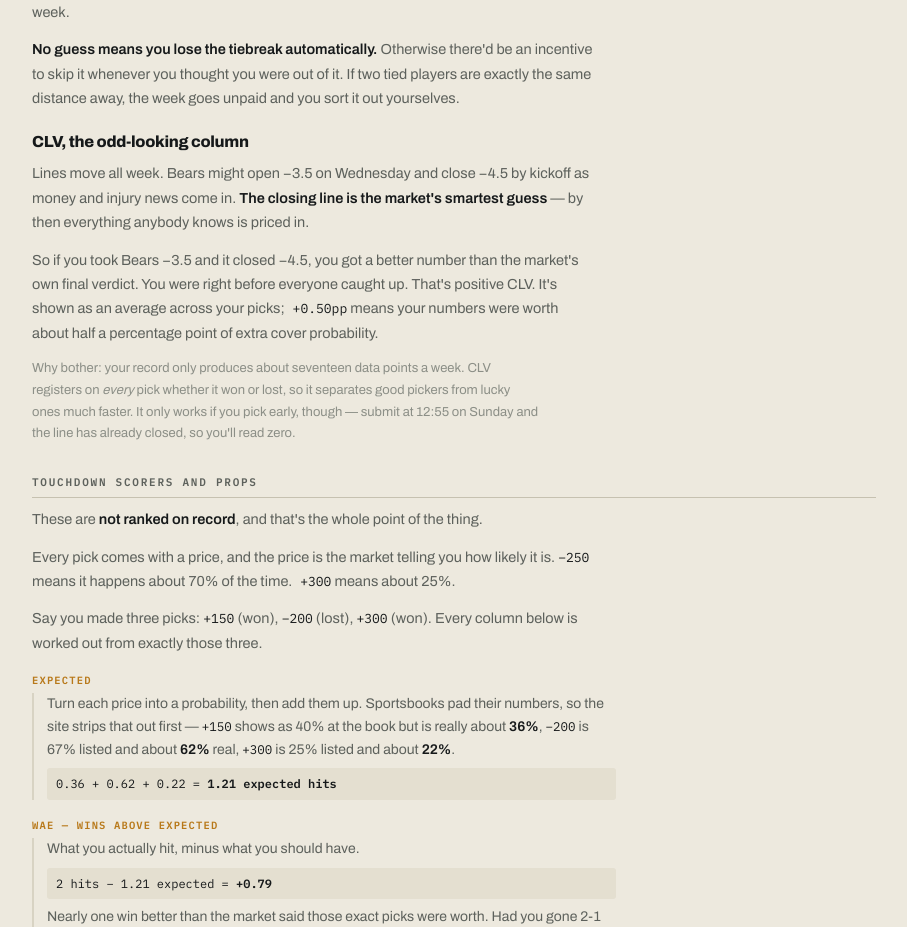
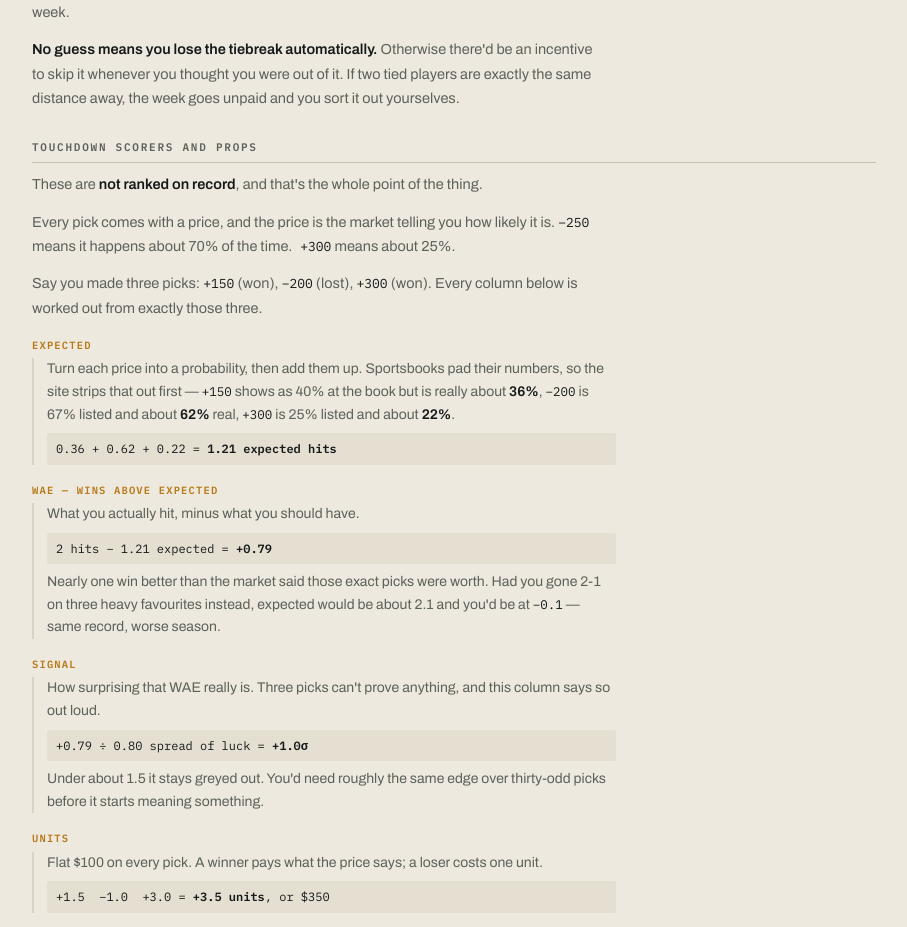
Before and after one commit to chadjo25/nfl-pool, a Next.js app in the folder nfl-pool/: page /how in a window 1280 px wide. Shown: the part 1360-2287 px from the top of the page, without its empty margins (186-1093 px from the left). Built offline with nearby package versions, Linux system fonts and the light colour scheme; no server answers.

Commit message:
Update page.tsx

```diff
--- a/nfl-pool/app/how/page.tsx
+++ b/nfl-pool/app/how/page.tsx
@@ -84,7 +84,7 @@ export default function How() {
         exactly the same distance away, the week goes unpaid and you sort it out yourselves.
       </p>
 
-      <h3 className="sub">CLV, the odd-looking column</h3>
+     {/* <h3 className="sub">CLV, the odd-looking column</h3>
       <p className="prose">
         Lines move all week. Bears might open −3.5 on Wednesday and close −4.5 by
         kickoff as money and injury news come in. <b>The closing line is the market&apos;s
@@ -102,7 +102,7 @@ export default function How() {
         registers on <em>every</em> pick whether it won or lost, so it separates good
         pickers from lucky ones much faster. It only works if you pick early, though —
         submit at 12:55 on Sunday and the line has already closed, so you&apos;ll read zero.
-      </p>
+      </p>  */}
 
       <h2 className="sec">Touchdown scorers and props</h2>
       <p className="prose">
```
